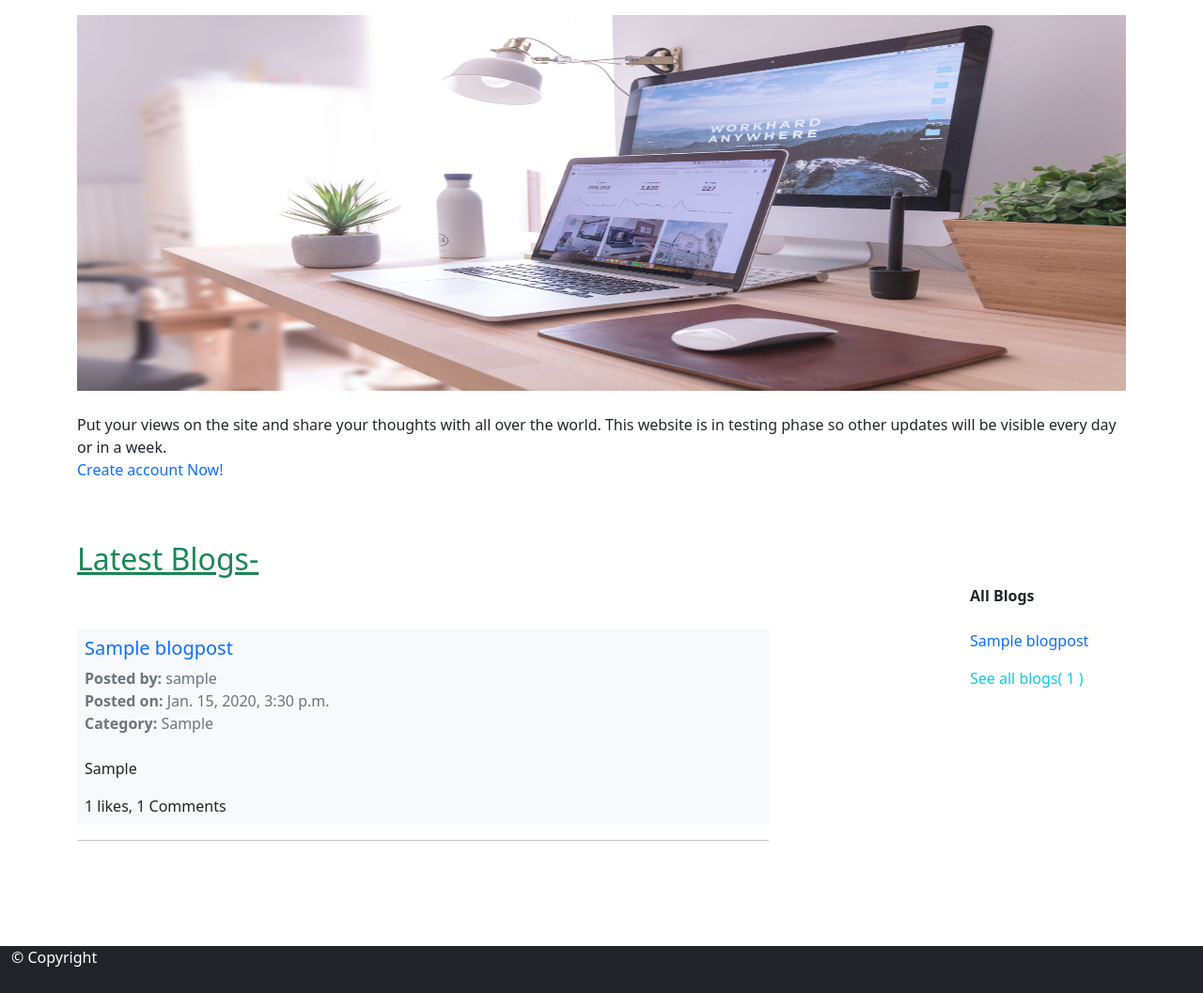
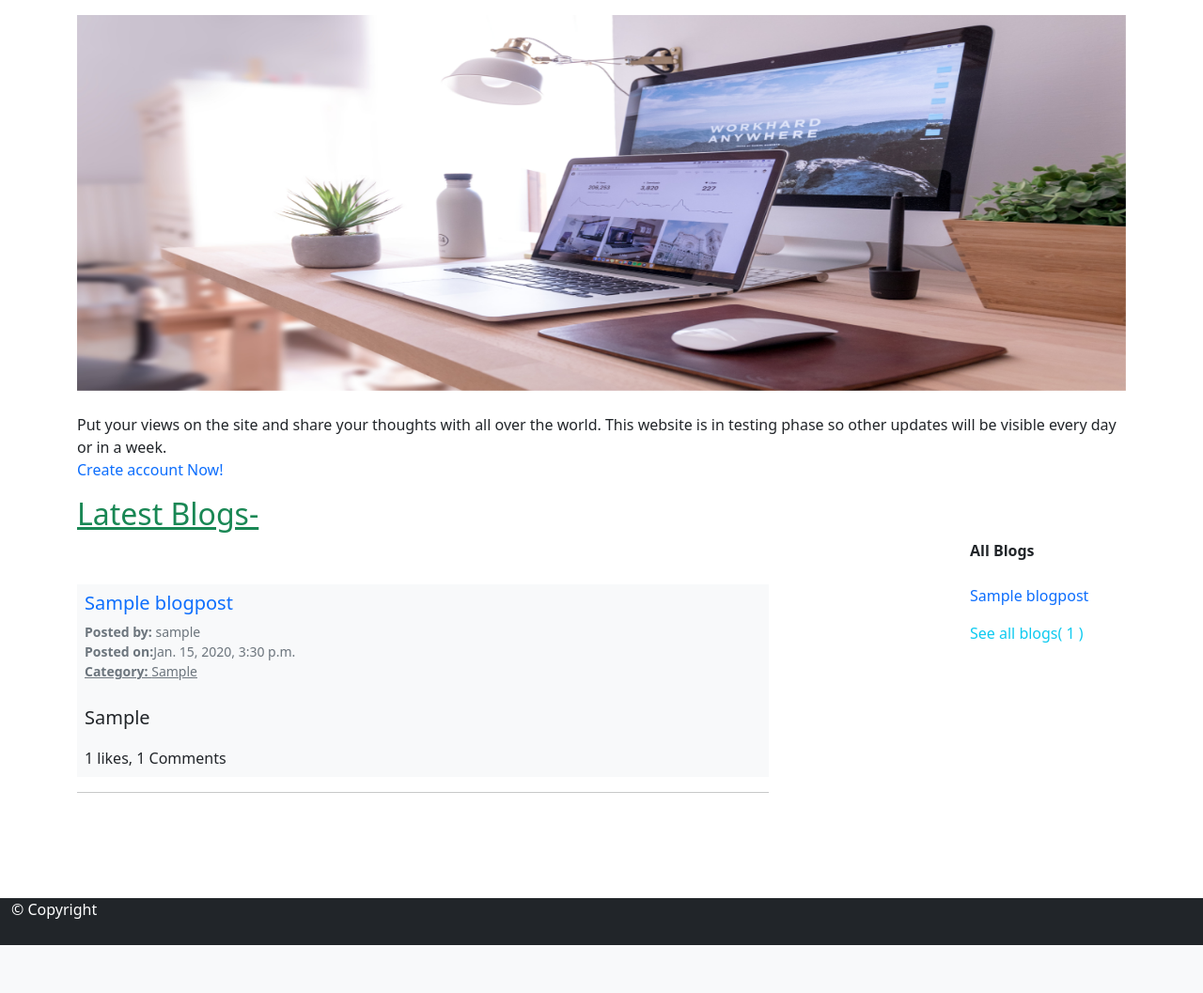
Before and after one commit to Rohitkumar15697/Speaking_blog_postgres, a Django app: page / in a window 1280 px wide. Shown: the part 86-1143 px from the top of the page at 94% size. After the commit the page ends 1092 px from the top, so only its background shows below. Run offline with Django 3.2, Linux system fonts and the light colour scheme; tables that the repository leaves empty hold one stand-in row (values such as "Sample post"); some libraries are stand-ins or nearby versions.

Commit message:
frontend

```diff
--- a/homeapp/views.py
+++ b/homeapp/views.py
@@ -1,3 +1,4 @@
+from blog.forms import Myblogform
 from django.shortcuts import redirect, render,render,HttpResponse,get_object_or_404
 from django.http import HttpResponseRedirect
 from blog.models import blogpost,CommentModel
@@ -73,8 +74,8 @@ class UpdateBlog(UpdateView):
 @method_decorator(login_required, name='dispatch')
 class EditBlog(UpdateView):
     model=blogpost
+    form_class=Myblogform
     template_name='edit_blog.html'
-    fields=['topic','title','post']
     success_url=reverse_lazy('profile')
 
 
--- a/templates/blogpost_list.html
+++ b/templates/blogpost_list.html
@@ -23,7 +23,9 @@
 
 
 
-                    <p><a href={%url 'detaildata' data.pk %}>-{{data.title}}</a><br> <small class='text-muted'> <b> Author-</b>{{data.created_by}} <br>Posted on {{data.date}}</small></p>
+                    <p><a href={%url 'detaildata' data.pk %}>{{data.title}}</a><br>
+                    <small class='text-muted'> <b> Author-</b>{{data.created_by}} <br>
+                    Posted on {{data.date}}</small></p>
 
 
 
--- a/templates/edit_blog.html
+++ b/templates/edit_blog.html
@@ -17,12 +17,12 @@
         {% if user.is_authenticated %}
                 {% if user.id == blogpost.created_by.id %}
 
-                <form method='post' class='form'>
+                <form method='post'>
 
                     {%csrf_token%}
 
-                    {{form.as_p}}
-                        <input type='submit' class='btn btn-primary' value='Post'>
+                    {{form}}
+                        <br><input type='submit' class='btn btn-primary' value='Push Edit'>
 
                     </form>
 
--- a/templates/index.html
+++ b/templates/index.html
@@ -7,13 +7,11 @@
 
     {%block style%}
 
-    .carousel-item img{opacity:0.9;}
-    .carousel-item img:hover{opacity:1;}
 
 
 
             @media screen and (max-width:700px){
-       .maincarousel{height:300px;}
+       .maincarousel{height:400px;}
 
      }
 
@@ -26,7 +24,7 @@
 
 
 <div class='container maincarousel'>
-        <div class='carousel slide carousel-fade' data-bs-ride='carousel' id='carouselslide'>
+        <div class='carousel slide carousel-slide' data-bs-ride='carousel' id='carouselslide'>
 
             <div class='carousel-inner'>
 
@@ -61,21 +59,21 @@
 </div>
 
 
-<br><br>
+
         <!--this is the left aside bar which is for topics of data-->
 
 <div class='container'>
-    <h2 class='text-success'><u>Latest Blogs-</u></h2>
+    <p class='h2 text-success'><u>Latest Blogs-</u></p>
     <div class='row'>
         {%if blog_data%}
         <div class='col-md-8'>
             {%for data in blog_data%}
                 <div class='container mt-5 bg-light p-2'>
                     <h5><a href={%url 'detaildata' data.id%}> {{data.title}}</a></h5>
-                    <span class='text-muted'><b>Posted by: </b>{{data.created_by}}<br>
-                    <b>Posted on: </b>{{data.date}}<br>
-                    <b>Category: </b>{{data.topic}}</span><br><br>
-                    <p>{{data.post | truncatechars:250}} <a href={%url 'detaildata' data.id %} class='text-info'></a></p>
+                    <small class='text-muted'><b>Posted by: </b>{{data.created_by}}<br>
+                    <b>Posted on:</b>{{data.date}}<br>
+                    <b><u>Category: </b>{{data.topic}}</u></small><br><br>
+                    <p class='lead'>{{data.post | truncatechars:250}} </p>
                     {{data.likes.count}} likes,
                     {{data.comments.count}} Comments
 
```
Also changed, not shown: templates/blogpost_detail.html (+4 -4 lines).
